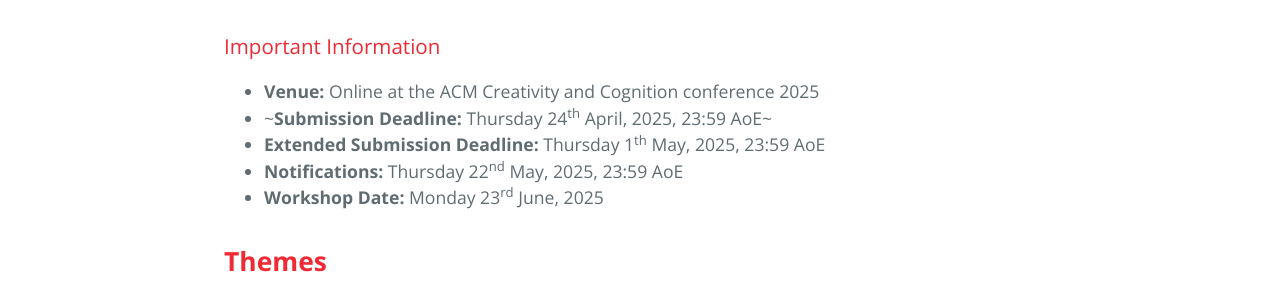
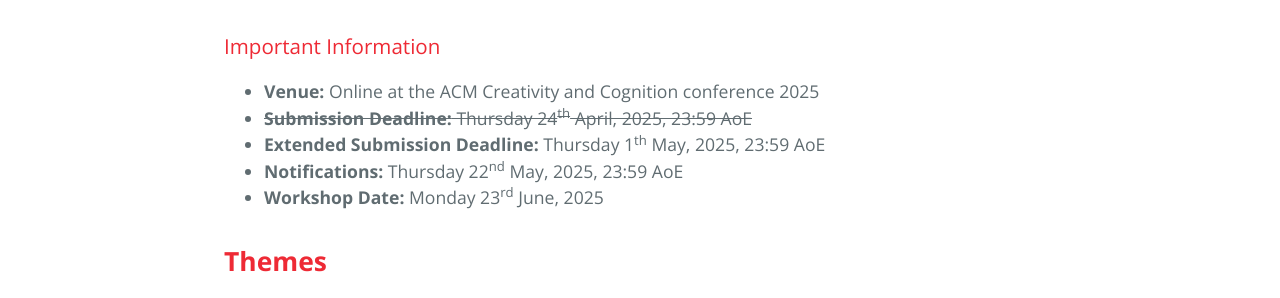
Before and after one commit to xaixarts/xaixarts.github.io, a Jekyll site: the page built from 2025.md, in a window 1280 px wide and 900 px high, scrolled down 796 px. Shown: the part 154-452 px from the top of the window. Built offline with Jekyll 4.4.1, drawn with Linux system fonts in a browser that asks for light colours.

Commit message:
Fix strikethrough

```diff
--- a/2025.md
+++ b/2025.md
@@ -19,7 +19,7 @@
 
 ### Important Information
 * **Venue:** Online at the ACM Creativity and Cognition conference 2025
-* ~**Submission Deadline:** Thursday 24<sup>th</sup> April, 2025, 23:59 AoE~
+* ~~**Submission Deadline:** Thursday 24<sup>th</sup> April, 2025, 23:59 AoE~~
 * **Extended Submission Deadline:** Thursday 1<sup>th</sup> May, 2025, 23:59 AoE
 * **Notifications:** Thursday 22<sup>nd</sup> May, 2025, 23:59 AoE
 * **Workshop Date:**  Monday 23<sup>rd</sup> June, 2025
```
